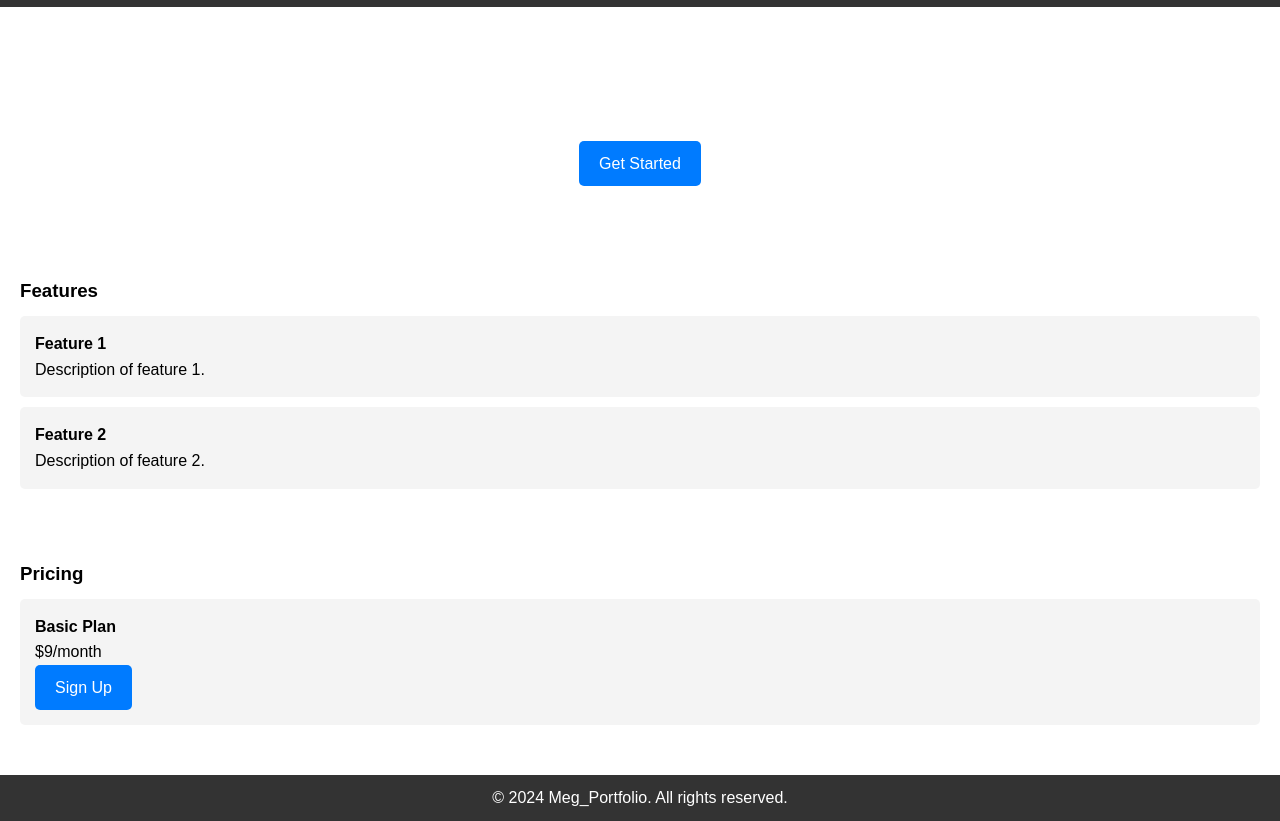
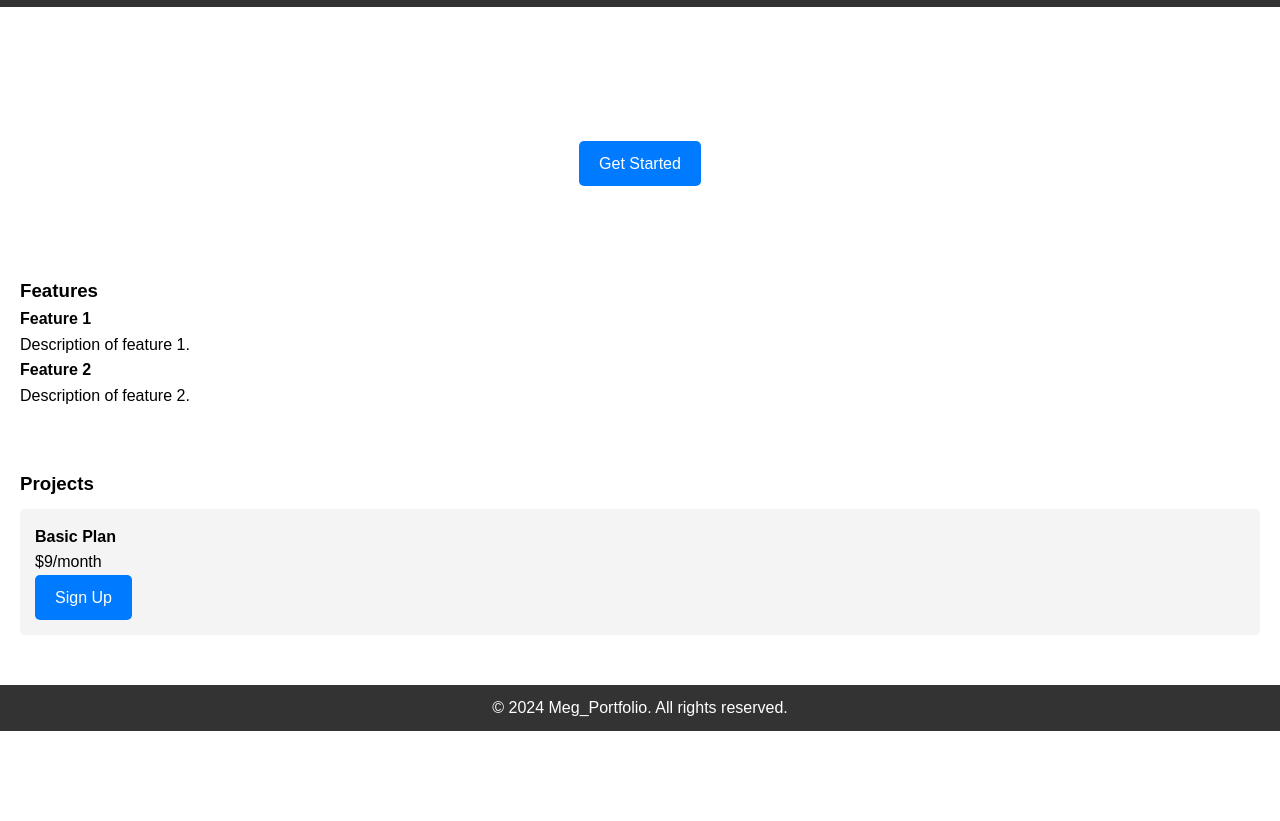
Before and after one commit to mgparallel/Meg_Portfolio, a plain HTML site: page index.html in a window 1280 px wide. Shown: the part 90-911 px from the top of the page. After the commit the page ends 821 px from the top, so only its background shows below. Drawn offline with Linux system fonts and the light colour scheme.

Commit message:
change basic

```diff
--- a/index.html
+++ b/index.html
@@ -23,24 +23,24 @@
             <p>Join our platform and create stunning designs easily!</p>
             <a href="#Github" class="cta-button">Get Started</a>
         </section>
-        <section id="features">
+        <section id="About">
             <h3>Features</h3>
-            <div class="feature">
+            <div class="About">
                 <h4>Feature 1</h4>
                 <p>Description of feature 1.</p>
             </div>
-            <div class="feature">
+            <div class="About">
                 <h4>Feature 2</h4>
                 <p>Description of feature 2.</p>
             </div>
             <!-- Add more features as needed -->
         </section>
-        <section id="pricing">
-            <h3>Pricing</h3>
+        <section id="Projects">
+            <h3>Projects</h3>
             <div class="pricing-plan">
                 <h4>Basic Plan</h4>
                 <p>$9/month</p>
-                <a href="#signup" class="cta-button">Sign Up</a>
+                <a href="Link" class="cta-button">Sign Up</a>
             </div>
             <!-- Add more pricing plans as needed -->
         </section>
```
